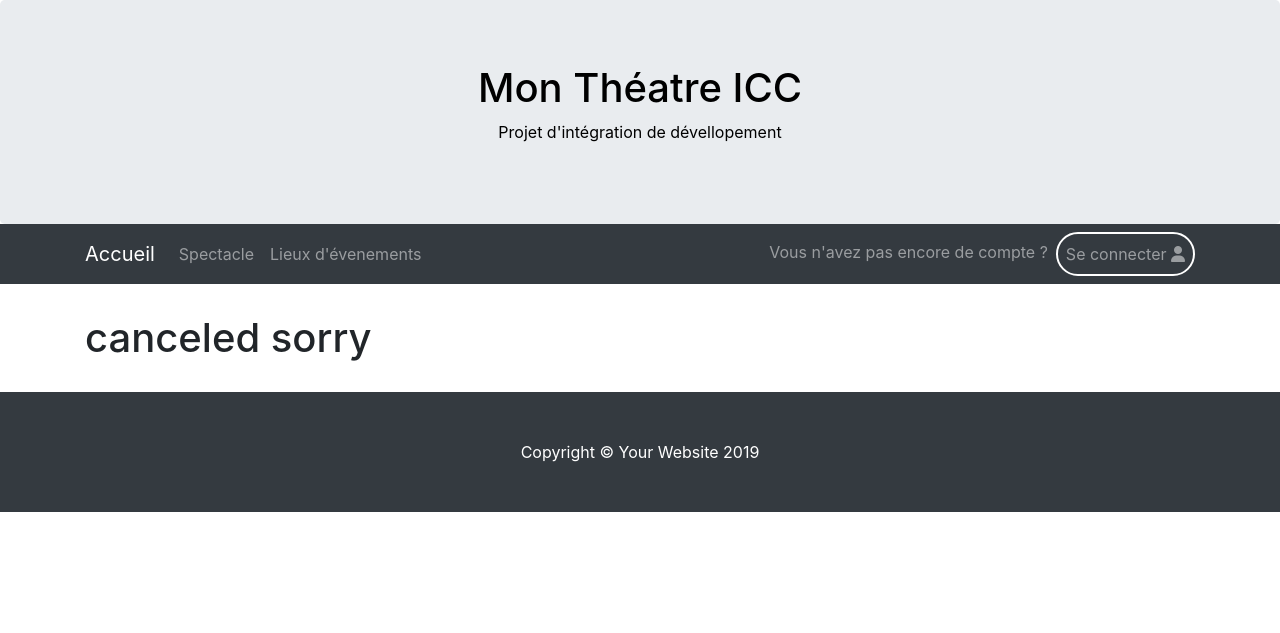
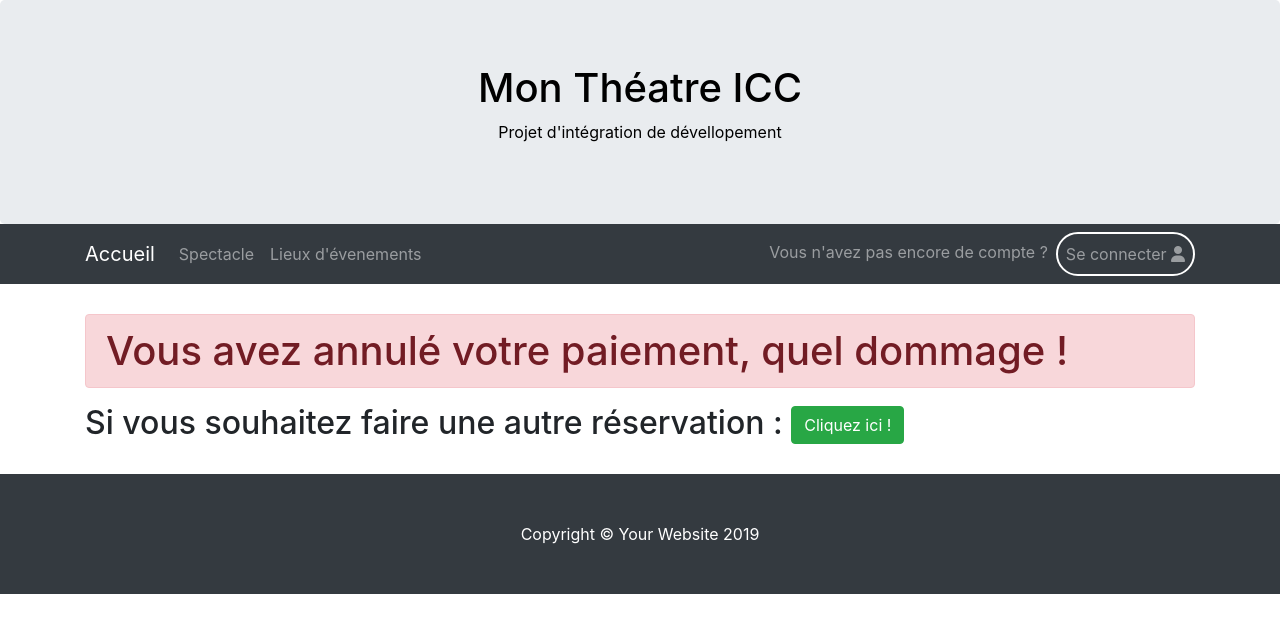
Before and after one commit to fernandomiron/projet-integration-2020, a Django app: template reservations/app/templates/app/paypal_cancel.html in a window 1280 px wide. Shown: the top 633 px of the page. Run offline with Django 3.2, Linux system fonts and the light colour scheme; the template is opened without the code that fills it, so the values that code supplies are empty; parts of the project's set-up code (start-up, migrations or seed data) failed here and were passed over; some libraries are stand-ins or nearby versions.

Commit message:
bootstrap paypall return et cancel

```diff
--- a/reservations/app/templates/app/paypal_cancel.html
+++ b/reservations/app/templates/app/paypal_cancel.html
@@ -3,7 +3,11 @@
 
 {% block content %}
 
-<h1> canceled sorry</h1>
+<h1 class="alert alert-danger"> Vous avez annulé votre paiement, quel dommage !</h1>
 
+<div>
+ <h2> Si vous souhaitez faire une autre réservation : <a class="btn btn-success" href="{% url 'show' %}"> Cliquez ici ! </a></h2>
+
+</div>
 
 {% endblock %}
```
Also changed, not shown: reservations/app/templates/app/paypal_return.html (+9 -1 lines).
